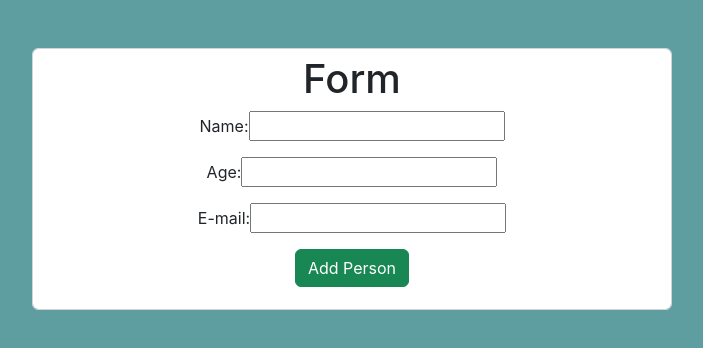
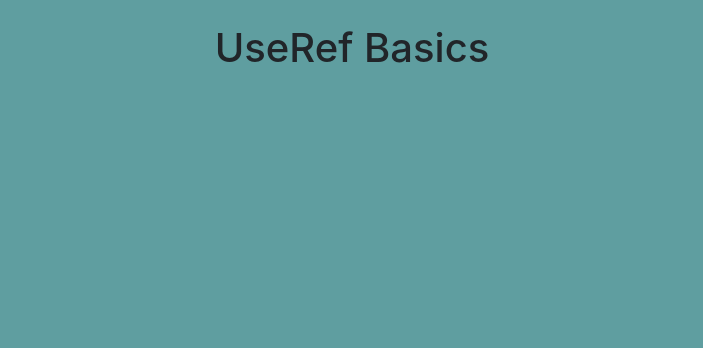
Before and after one commit to PrathamPatel010/React-Learning, a React (Create React App) app in the folder advanced/: page / in a window 1280 px wide. Shown: the top 348 px of the page, without its empty margins (288-991 px from the left). Built offline with nearby package versions, Linux system fonts and the light colour scheme.

Commit message:
completed till complex form

```diff
--- a/advanced/src/App.js
+++ b/advanced/src/App.js
@@ -12,12 +12,12 @@ import { React } from 'react';
 // import ShortCircuit from './tutorial/03-conditional-rendering/short-circuit';
 // import ShowHide from './tutorial/03-conditional-rendering/ShowHide';
 // import ControlledInputs from './tutorial/04-forms/ControlledInputs';
-import MultipleInputs from './tutorial/04-forms/MultipleInputs';
-
+// import MultipleInputs from './tutorial/04-forms/MultipleInputs';
+import UseRefBasics from './tutorial/05-useRef/useRefBasics';
 function App() {
   return (
     <div className="App">
-        <MultipleInputs/>
+        <UseRefBasics/>
     </div>
   );
 }
--- /dev/null
+++ b/advanced/src/tutorial/05-useRef/useRefBasics.jsx
@@ -0,0 +1,11 @@
+import React from 'react'
+
+const useRefBasics = () => {
+    return(
+        <div className="my-4 text-center">
+            <h1>UseRef Basics</h1>
+        </div>
+    )
+}
+
+export default useRefBasics;
```
